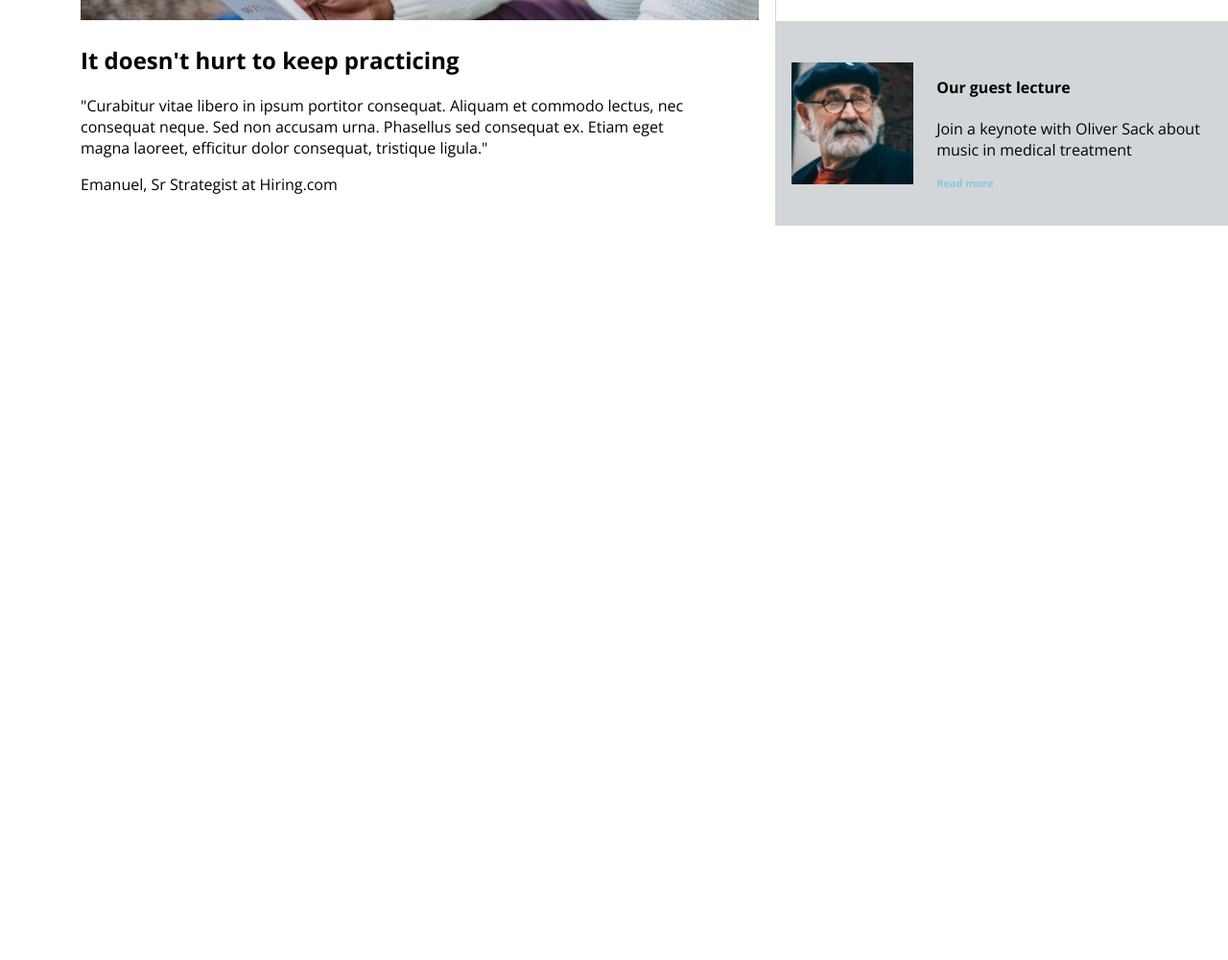
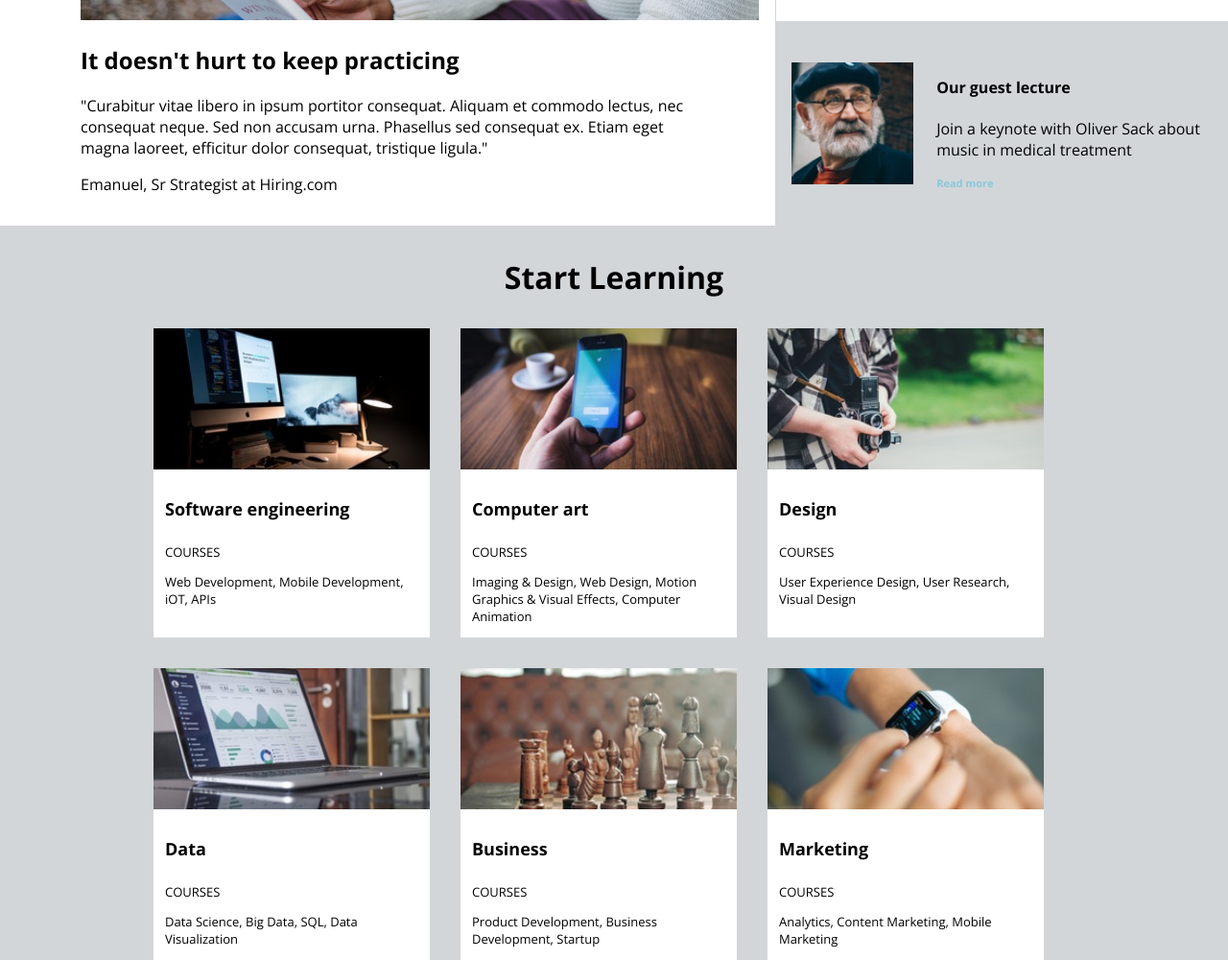
Before and after one commit to daynesohn/Colmar-Academy, a plain HTML site: page index.html in a window 1280 px wide. Shown: the part 991-1991 px from the top of the page at 96% size. Before the commit the page ends 1226 px from the top, so only its background shows below. Drawn offline with nearby package versions, Linux system fonts and the light colour scheme.

Commit message:
Add course section

```diff
--- a/assets/css/style.css
+++ b/assets/css/style.css
@@ -138,3 +138,58 @@ body {
   height: auto;
   padding: 16px;
 }
+
+/*LEARNING SECTION*/
+.learning {
+  background-color: #d2d6d9;
+  margin-top: 0px;
+}
+
+.learning h1 {
+  margin: 0;
+  padding: 32px 0;
+  text-align: center;
+}
+
+.programs {
+  width: 100%;
+  display: flex;
+  flex-wrap: wrap;
+  justify-content: center;
+}
+
+.row-1 {
+  display: flex;
+  justify-content: center;
+  margin-bottom: 2rem;
+}
+
+.row-2 {
+  display: flex;
+  justify-content: center
+}
+
+.program {
+  min-height: 18rem;
+  width: 18rem;
+  margin-right: 2rem;
+  background-color: #fff;
+}
+
+.program img {
+  width: 100%;
+  height: auto;
+}
+
+.course {
+  background-color: #fff;
+  max-width: 100%;
+  padding: 0rem 0.75rem;
+  font-size: 13px;
+  font-weight: 200;
+}
+
+.course h4 {
+  font-size: 18px;
+  font-weight: bold;
+}
--- a/index.html
+++ b/index.html
@@ -64,6 +64,63 @@
           </div>
         </div>
       </div>
+      <div class="learning">
+        <h1>Start Learning</h1>
+        <div class="programs">
+          <div class="row-1">
+            <div class="program">
+              <img src="./assets/images/course-software.jpg" />
+              <div class="course">
+                <h4>Software engineering</h4>
+                <p>COURSES</p>
+                <p>Web Development, Mobile Development, iOT, APIs</p>
+              </div>
+            </div>
+            <div class="program">
+              <img src="./assets/images/course-computer-art.jpg" />
+              <div class="course">
+                <h4>Computer art</h4>
+                <p>COURSES</p>
+                <p>Imaging &amp; Design, Web Design, Motion Graphics &amp; Visual Effects, Computer Animation</p>
+              </div>
+            </div>
+            <div class="program">
+              <img src="./assets/images/course-design.jpg" />
+              <div class="course">
+                <h4>Design</h4>
+                <p>COURSES</p>
+                <p>User Experience Design, User Research, Visual Design</p>
+              </div>
+            </div>
+          </div>
+          <div class="row-2">
+            <div class="program">
+              <img src="./assets/images/course-data.jpg" />
+              <div class="course">
+                <h4>Data</h4>
+                <p>COURSES</p>
+                <p>Data Science, Big Data, SQL, Data Visualization</p>
+              </div>
+            </div>
+            <div class="program">
+              <img src="./assets/images/course-business.jpg" />
+              <div class="course">
+                <h4>Business</h4>
+                <p>COURSES</p>
+                <p>Product Development, Business Development, Startup</p>
+              </div>
+            </div>
+            <div class="program">
+              <img src="./assets/images/course-marketing.jpg" />
+              <div class="course">
+                <h4>Marketing</h4>
+                <p>COURSES</p>
+                <p>Analytics, Content Marketing, Mobile Marketing</p>
+              </div>
+            </div>
+          </div>
+        </div>
+      </div>
     </div>
   </body>
 </html>
```
